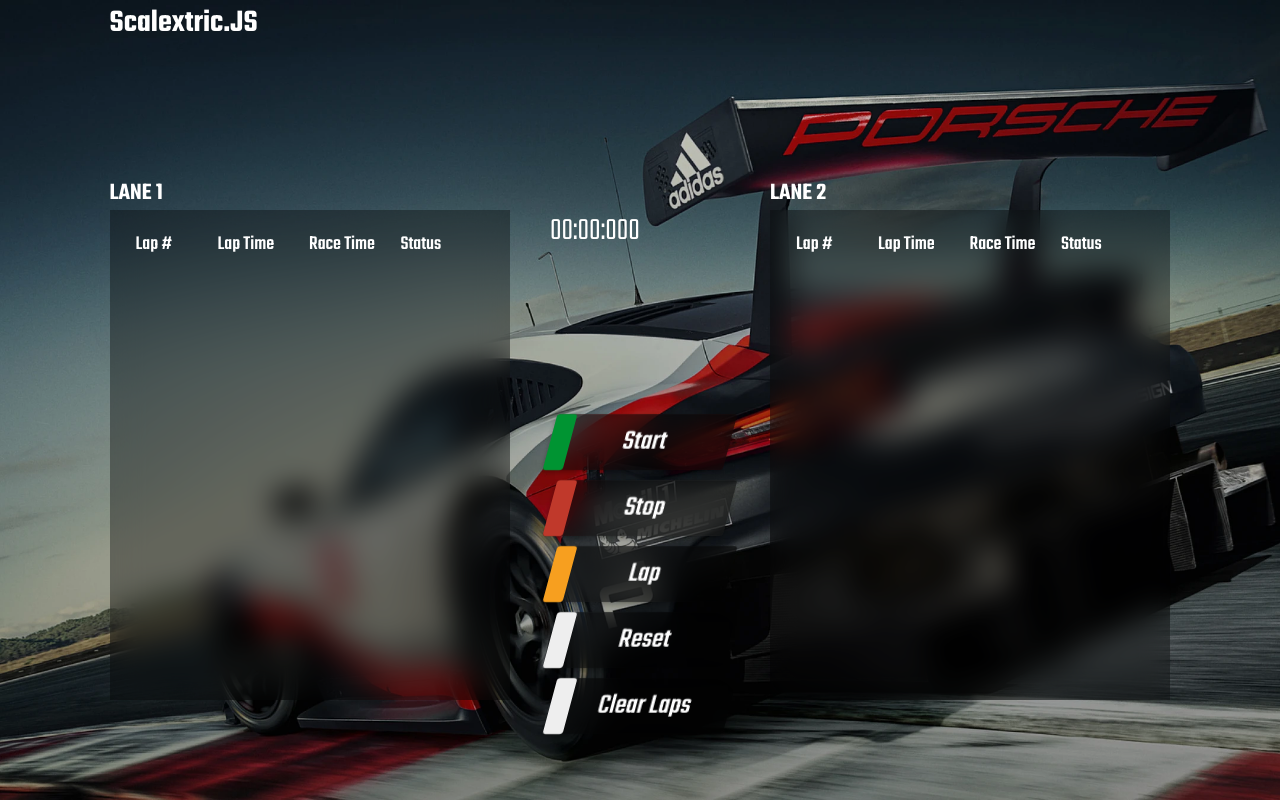
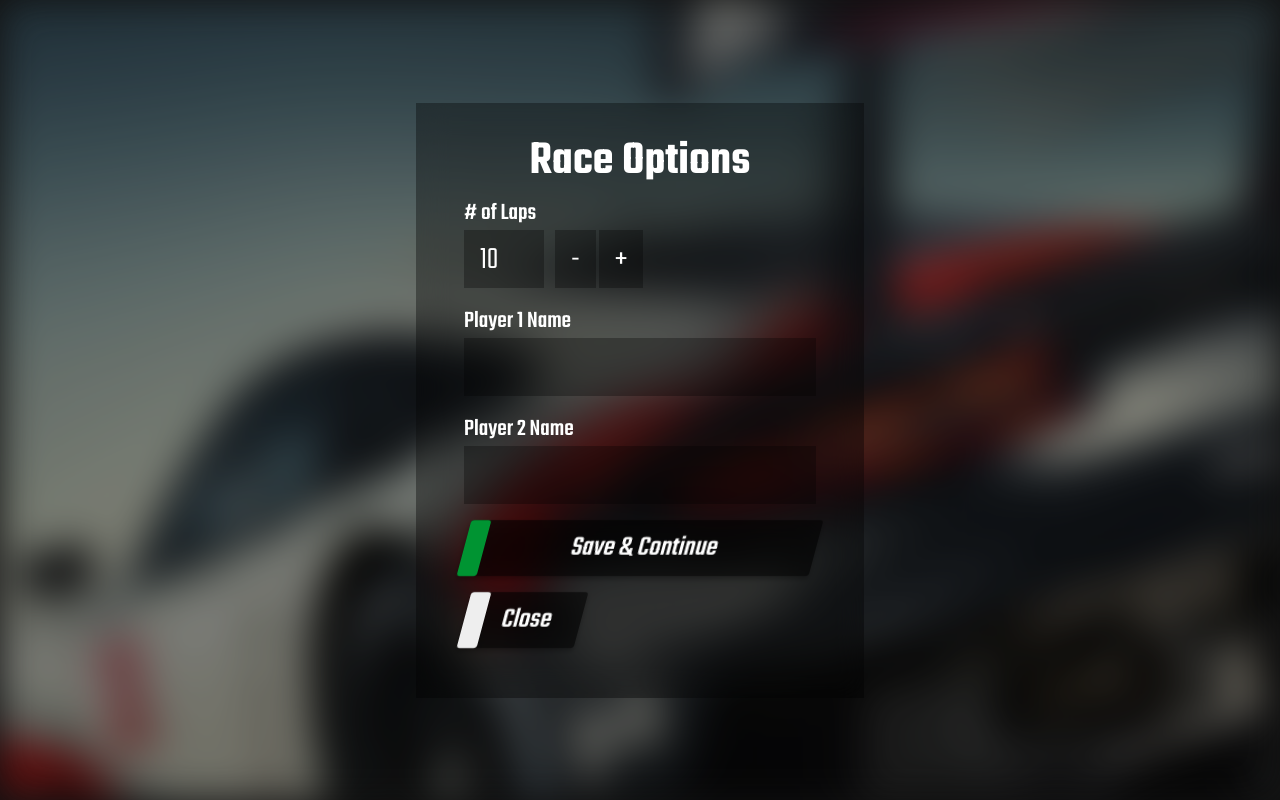
Before and after one commit to philm400/Raspberry-Pi-Node.js-Scalextric-Race-Web-App, a website: page public/index.html in a window 1280 px wide. Drawn offline with nearby package versions, Linux system fonts and the light colour scheme.

Commit message:
Race Options panel introduced

```diff
--- a/public/css/styles.css
+++ b/public/css/styles.css
@@ -10,18 +10,44 @@
     list-style: none;
 }
 body {
-    background: #111 url('/images/base-img.webp') no-repeat center center;
+    background: #111;
     background-size: cover;
 	font-family: "Teko", Helvetica, Arial, sans-serif;
 	margin:0;
 	padding:0 7vw;
+    padding: 0 calc(32px + (130 - 32) * ((100vw - 800px) / (1920 - 800)));
     min-height: 100vh;
 	color:#fff;
+}
+#bkg {
+    background: url('/images/base-img.webp') no-repeat center center;
+    position: absolute;
+    top:0;
+    left: 0;
+    width: 100vw;
+    height: 100vh;
+    z-index: 1;
 }
 .timer {
     font-family: "Teko", Helvetica, Arial, sans-serif;
     font-weight: 300;
-    font-size: 2rem;
+    /* font-size: 4.583vw; */
+    font-size: calc(24px + (88 - 24) * ((100vw - 800px) / (1920 - 800)));
+    text-align: center;
+}
+.timer .min,
+.timer .sec {
+    width: 3.854vw;
+    padding: 0 0.26vw;
+    padding: 0 calc(0px + (5 - 0) * ((100vw - 800px) / (1920 - 800)));
+    display: inline-block;
+}
+.timer .mil {
+    width: 5.52vw;
+    padding: 0 0.26vw;
+    padding: calc(0px + (5 - 0) * ((100vw - 800px) / (1920 - 800)));
+    display: inline-block;
+    text-align: left;
 }
 .row {
 	margin: 0;
@@ -59,6 +85,10 @@
 .two-fifths { width: 40%; }
 .one-fifth { width: 20%; }
 
+#ui-wrap {
+    position: relative;
+    z-index: 2;
+}
 #ui-wrap .row {
     flex: 1;
 }
@@ -116,6 +146,9 @@
 }
 .btn:hover::before {
     width: 30px;
+}
+.btn.blue::before {
+    background: #22a6b3;
 }
 .btn.green::before {
     background: #009432;
@@ -200,14 +233,192 @@
     flex: 1;
     flex-direction: row;
     flex-wrap: wrap;
+    max-height: 100%;
 }
 
 .timer {
     width: 100%;
-    margin: 2rem 0 10rem;
+    margin: 2rem 0 0;
 }
 
 .controls {
     width: 100%;
     align-self: flex-end;
 }
+
+#newGame {
+    position: absolute;
+    top:0;
+    left: 0;
+    width: 100vw;
+    height: 100vh;
+    z-index: 3;
+    display: flex;
+    justify-content: center;
+}
+
+.name-game-panel {
+    width: 50vw;
+    max-width: 35vw;
+    align-self: center;
+    padding: 1.5rem 3rem;
+    background: rgba(0, 0, 0, 0.35);
+    backdrop-filter: blur(15px);
+}
+.name-game-panel  h1 {
+    text-align: center;
+    font-size: 3rem;
+}
+.name-game-panel  .form-row {
+    margin: 0 0 1rem;
+}
+.name-game-panel label {
+    display: block;
+    font-size: 1.5rem;
+}
+.name-game-panel input {
+    text-align: left;
+    font-size: 2rem;
+    -webkit-appearance: none;
+    background: rgba(0,0,0,0.3);
+    padding: 7px 1rem 5px;
+    font-weight: 300;
+    margin: 0 0.5rem 0 0;
+    border: none;
+    font-family: "Teko", Helvetica, Arial, sans-serif;
+    color: #fff;
+    display: inline-block;
+    width: 100%;
+}
+.name-game-panel input:focus {
+    background: rgba(0,0,0,0.5);
+    outline: none;
+}
+.name-game-panel input::-webkit-outer-spin-button,
+.name-game-panel input::-webkit-inner-spin-button {
+    -webkit-appearance: none;
+    margin: 0;
+}
+.name-game-panel input[type="number"] {
+    max-width: 5rem;
+}
+.name-game-panel .step {
+    text-decoration: none;
+    text-align: center;
+    font-size: 2rem;
+    background: rgba(0,0,0,0.3);
+    padding: 7px 1rem 5px;
+    font-weight: 300;
+    margin: 0;
+    color: #fff;
+}
+.name-game-panel .step:hover {
+    background: rgba(0,0,0,0.5);
+}
+.name-game-panel .btn.grey {
+    display: inline-block;
+    padding: 8px 30px 8px 38px;
+    width: auto;
+}
+
+.animate {
+    display: block;
+}
+.opacityUI-clear {
+    animation-name: opacityUI-clear;
+    animation-duration: 0.5s;
+    animation-fill-mode: forwards;
+    animation-timing-function: ease-out;
+}
+.reverse-opacityUI-clear {
+    animation-name: reverse-opacityUI-clear;
+    animation-duration: 0.5s;
+    animation-fill-mode: forwards;
+    animation-timing-function: ease-out;
+}
+.blurUI-20 {
+    animation-name: blurUI-20;
+    animation-duration: 0.5s;
+    animation-fill-mode: forwards;
+    animation-timing-function: ease-out;
+}
+.reverse-blurUI-20 {
+    animation-name: reverse-blurUI-20;
+    animation-duration: 0.5s;
+    animation-fill-mode: forwards;
+    animation-timing-function: ease-out;
+}
+.UIReveal {
+    animation-name: UI-reveal;
+    animation-duration: 0.25s;
+    animation-fill-mode: forwards;
+    animation-timing-function: ease-out;
+}
+.UIExit {
+    animation-name: UI-exit;
+    animation-duration: 0.25s;
+    animation-fill-mode: forwards;
+    animation-timing-function: ease-out;
+}
+
+@keyframes opacityUI-clear {
+    0% {
+      opacity: 1;
+    }
+    100% {
+      filter: blur(10px);
+      opacity: 0;
+    }
+}
+@keyframes reverse-opacityUI-clear {
+    0% {
+        opacity: 0;
+    }
+    100% {
+        opacity: 1;
+    }
+}
+@keyframes blurUI-20 {
+    0% {
+        filter: blur(0px);
+        opacity: 1;
+    }
+    100% {
+        filter: blur(20px);
+        opacity: 0.75;
+    }
+}
+@keyframes reverse-blurUI-20 {
+    0% {
+        filter: blur(20px);
+        opacity: 0.75;
+    }
+    100% {
+        filter: blur(0px);
+        opacity: 1;
+    }
+}
+@keyframes UI-reveal {
+    0% {
+        filter: blur(20px);
+        opacity: 0px;
+        transform: scale(1.5);
+    }
+    100% {
+        filter: blur(0px);
+        opacity: 1;
+        transform: scale(1);
+    }
+}
+@keyframes UI-exit {
+    0% {
+        filter: blur(0px);
+        opacity: 1;
+        transform: scale(1);
+    }
+    100% {
+        filter: blur(20px);
+        opacity: 0px;
+        transform: scale(1.5);
+    }
+}
--- a/public/index.html
+++ b/public/index.html
@@ -5,7 +5,8 @@
         <link rel="stylesheet" type="text/css" href="/css/styles.css">
     </head>
     <body>
-        <div id="ui-wrap">
+        <div id="bkg" class="blurUI-20"></div>
+        <div id="ui-wrap" class="opacityUI-clear">
             <div class="row flex-grid" id="ui-top">
                 <div class="col full">
                     <h1>Scalextric.JS</h1>
@@ -27,11 +28,11 @@
                 <div class="one-fifth central">
                     <div id="timer_lane_1" class="timer"></div>
                     <nav class="controls">
+                        <a href="#" class="btn blue" onClick="newGame();"><span>Race Options</span></a>
                         <a href="#" class="btn green" onClick="stopwatch.start();"><span>Start</span></a>
                         <a href="#" class="btn red" onClick="stopwatch.stop();"><span>Stop</span></a>
                         <a href="#" class="btn yellow" onClick="stopwatch.lap();"><span>Lap</span></a>
                         <a href="#" class="btn grey" onClick="stopwatch.reset();"><span>Reset</span></a>
-                        <a href="#" class="btn grey" onClick="stopwatch.clear();"><span>Clear Laps</span></a>
                     </nav>
                 </div>
                 <div class="col two-fifths lane">
@@ -48,6 +49,31 @@
                 </div>
             </div>
         </div>
+        <div id="newGame">
+            <div class="name-game-panel UIReveal">
+                <h1>Race Options</h1>
+                <div class="new-game-options">
+                    <div class="form-row">
+                        <label for="i-num-laps"># of Laps</label>
+                        <input name="i-num-laps" id="i-num-laps" type="number" value=10> <a href="#" class="step neg">-</a> <a href="#" class="step plus" >+</a>
+                    </div>
+                    <div class="form-row">
+                        <label for >Player 1 Name</label>
+                        <input name="i-player1" id="i-player1" type="text">
+                    </div>
+                    <div class="form-row">
+                        <label for >Player 2 Name</label>
+                        <input name="i-player2" id="i-player2" type="text">
+                    </div>
+                    <div class="form-row">
+                        <a href="#" class="btn green" onClick="saveOptions();"><span>Save &amp; Continue</span></a>
+                    </div>
+                    <div class="form-row">
+                        <a href="#" class="btn grey" onClick="closeOptions();"><span>Close</span></a>
+                    </div>
+                </div>
+            </div>
+        </div>
         <!-- our main JS - TImer Class and interrupt handlers-->
         <script src="/js/main.js"></script>
         <!-- include socket.io client side script -->
--- a/public/js/main.js
+++ b/public/js/main.js
@@ -24,6 +24,7 @@
         this.stop();
         this.times = [ 0, 0, 0 ];
         this.outputClock(this.times);
+        this.clear();
     }
     start() {
         this.runtime = 0;
```
